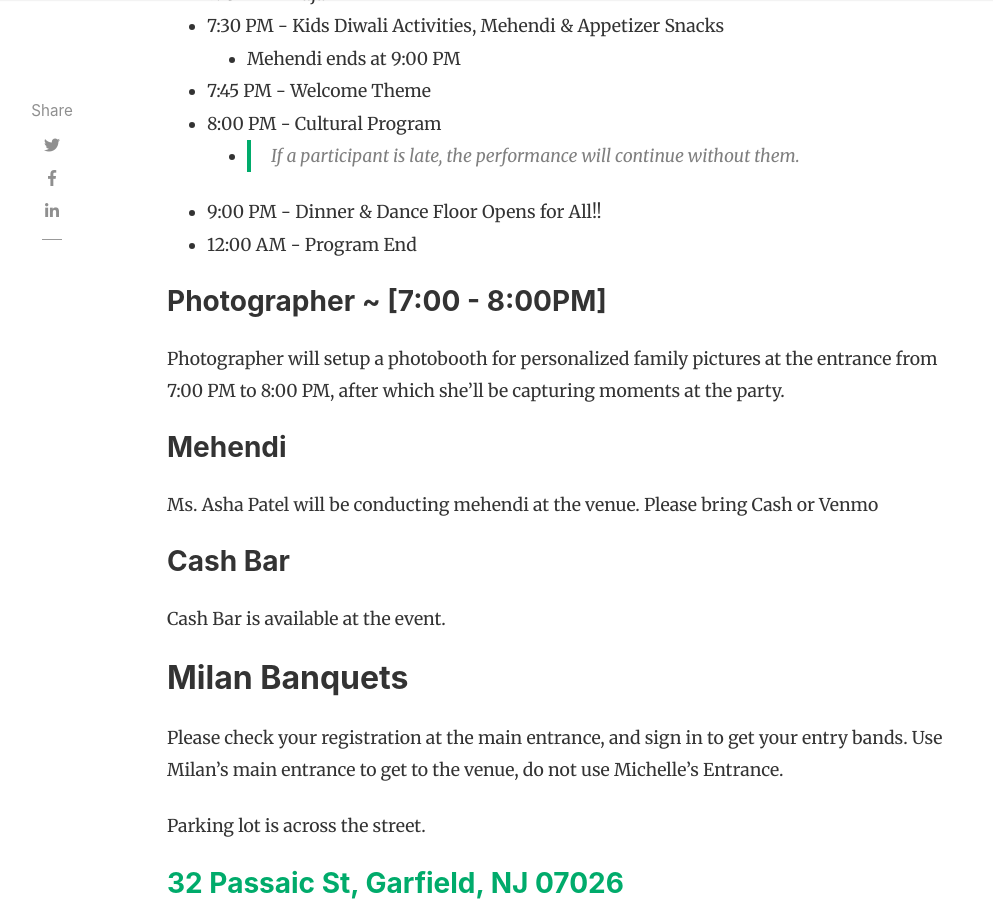
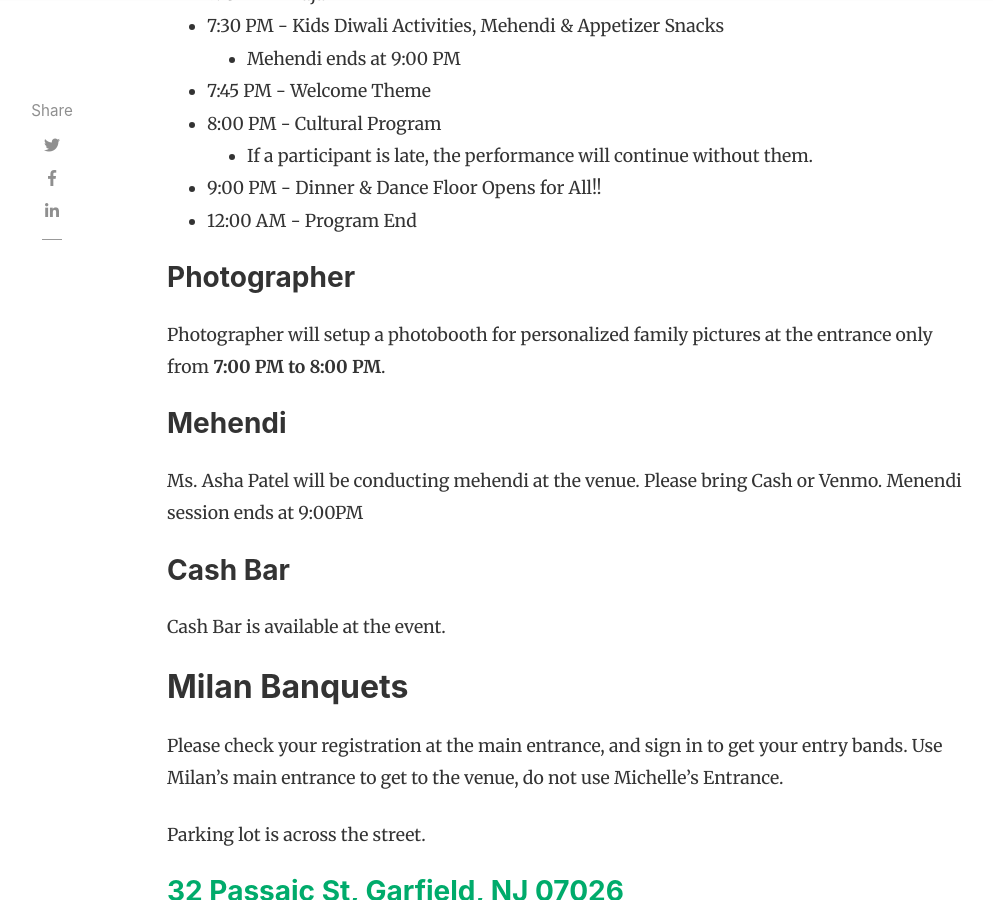
Before and after one commit to glen-rock-indian-community/glenrockindiancommunity.github.io, a Jekyll site: the page built from _posts/2022-10-19-diwali-2022-agenda.md, in a window 1280 px wide and 900 px high, scrolled down 974 px. Shown: the whole window, without its empty margins (118-1111 px from the left). Built offline with Jekyll 4.4.1, drawn with Linux system fonts in a browser that asks for light colours; nearby versions of some CDN libraries; comment, search, counter and statistics services are not loaded.

Commit message:
fixed path and formatting

```diff
--- a/_posts/2022-10-19-diwali-2022-agenda.md
+++ b/_posts/2022-10-19-diwali-2022-agenda.md
@@ -17,16 +17,16 @@ Program guide for the October 21st. Location, Parking and Program Schedule. Plea
      * Mehendi ends at 9:00 PM
  * 7:45 PM - Welcome Theme
  * 8:00 PM - Cultural Program
-     *  > If a participant is late, the performance will continue without them.
+     *  If a participant is late, the performance will continue without them.
  * 9:00 PM - Dinner & Dance Floor Opens for All!!
  * 12:00 AM - Program End
 
 
-### Photographer ~ [7:00 - 8:00PM]
-Photographer will setup a photobooth for personalized family pictures at the entrance from 7:00 PM to 8:00 PM, after which she'll be capturing moments at the party.
+### Photographer
+Photographer will setup a photobooth for personalized family pictures at the entrance only from **7:00 PM to 8:00 PM**.
 
 ### Mehendi
-Ms. Asha Patel will be conducting mehendi at the venue. Please bring Cash or Venmo
+Ms. Asha Patel will be conducting mehendi at the venue. Please bring Cash or Venmo. Menendi session ends at 9:00PM
 
 ### Cash Bar
 Cash Bar is available at the event.
```
Also changed, not shown: _posts/2022-10-02-diwali-sponsors.md (+1 -1 lines).
